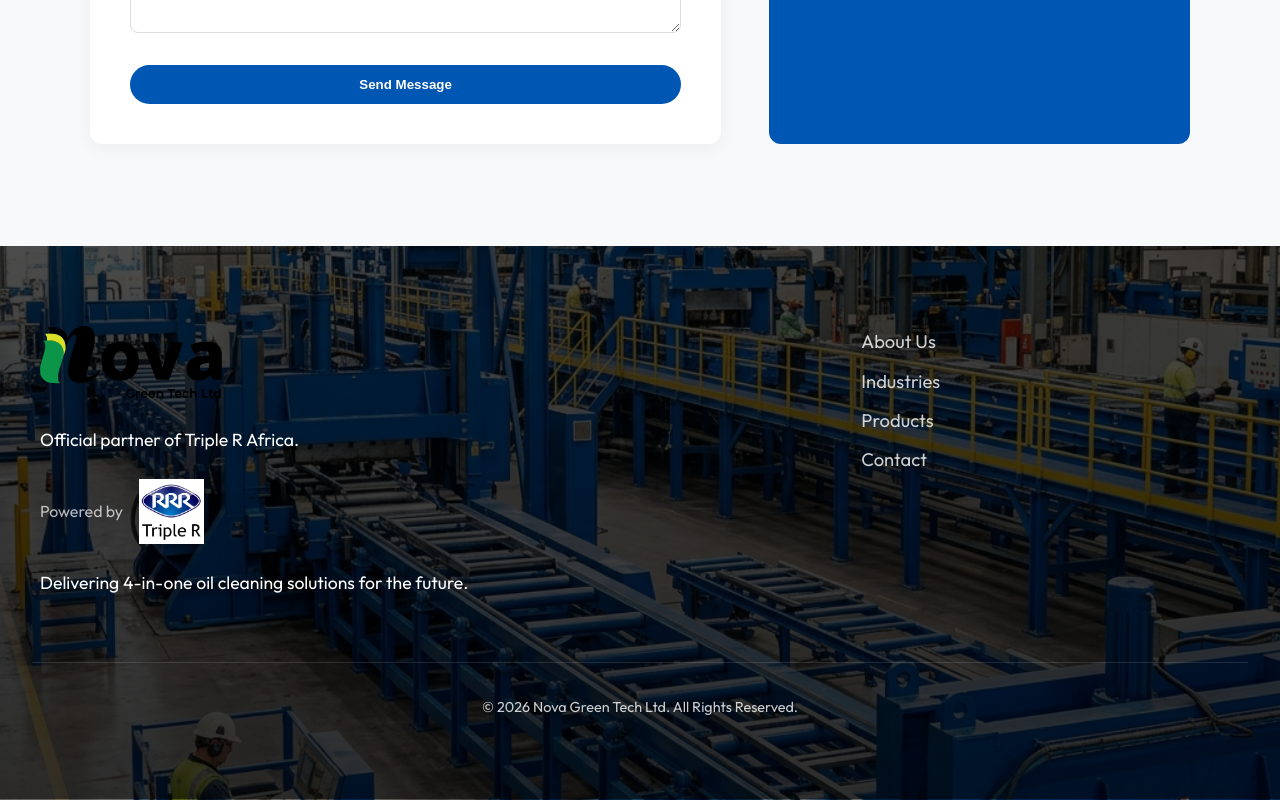
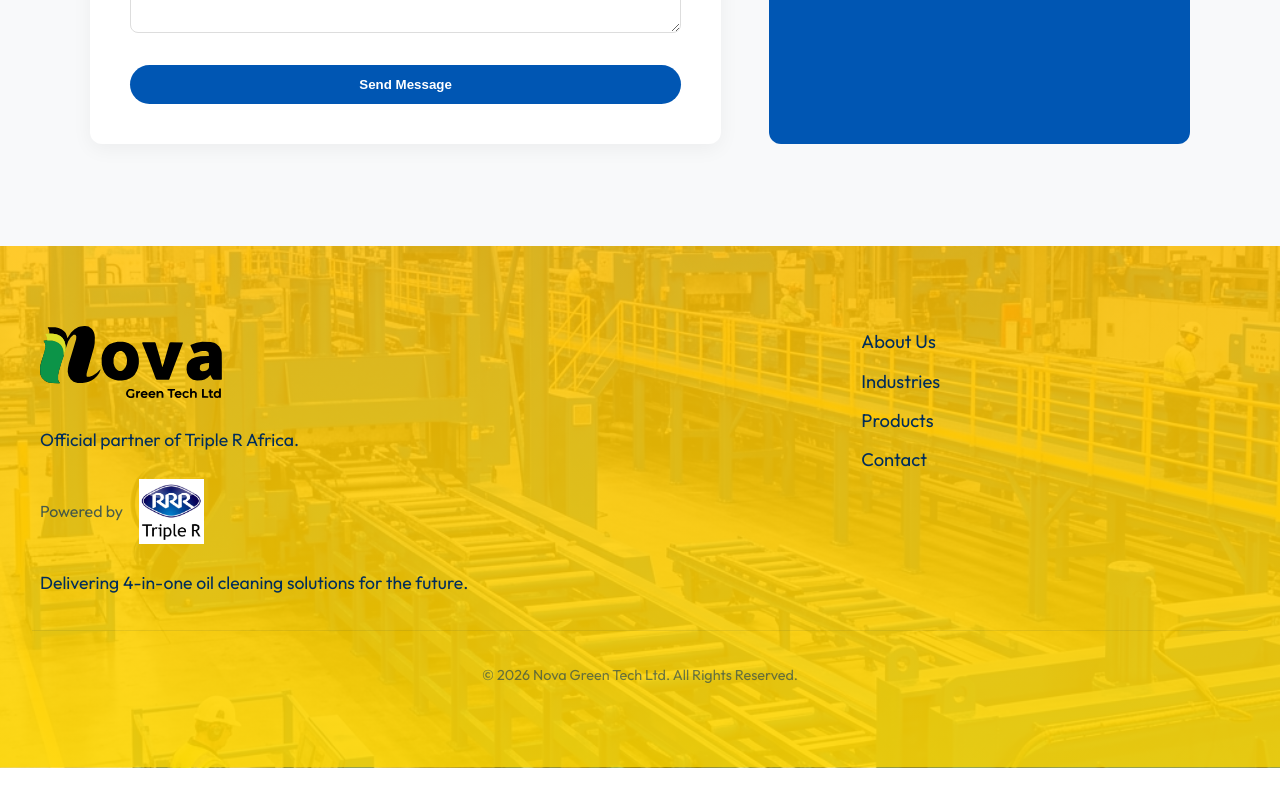
Before and after one commit to shadrackbenjamin/Novagreentechltd, a React (Vite) app: page / in a window 1280 px wide. Shown: the part 7863-8663 px from the top of the page. After the commit the page ends 8631 px from the top, so only its background shows below. Built offline with nearby package versions, Linux system fonts and the light colour scheme.

Commit message:
style: transform footer to transparent yellow theme with high-contrast navy text

```diff
--- a/src/components/Footer.jsx
+++ b/src/components/Footer.jsx
@@ -4,27 +4,27 @@ import tripleRLogo from '../assets/Triple-R-FIlters.png';
 const Footer = () => {
   return (
     <footer className="footer" style={{
-      backgroundImage: 'linear-gradient(rgba(0, 0, 0, 0.7), rgba(0, 0, 0, 0.8)), url("/services/industrial_plants.png")',
+      backgroundImage: 'linear-gradient(rgba(255, 193, 7, 0.85), rgba(255, 215, 0, 0.9)), url("/services/industrial_plants.png")',
     }}>
       <div className="footer-content">
         <div className="footer-col">
           <img src="/nova_green_tech_logo_traced.svg" alt="Nova Green Tech Ltd Logo" style={{ height: '75px', width: 'auto', marginBottom: '1.5rem', display: 'block' }} />
-          <p style={{ fontSize: '1.1rem' }}>Official partner of Triple R Africa.</p>
+          <p style={{ fontSize: '1.1rem', color: '#002d5b' }}>Official partner of Triple R Africa.</p>
           <div style={{ display: 'flex', alignItems: 'center', gap: '1rem', marginTop: '1.5rem' }}>
-            <span style={{ color: 'rgba(255,255,255,0.7)', fontSize: '1rem' }}>Powered by</span>
+            <span style={{ color: 'rgba(0, 45, 91, 0.7)', fontSize: '1rem' }}>Powered by</span>
             <img src={tripleRLogo} alt="Triple R Logo" style={{ height: '65px', objectFit: 'contain' }} />
           </div>
-          <p style={{ marginTop: '1.5rem', fontSize: '1.1rem' }}>Delivering 4-in-one oil cleaning solutions for the future.</p>
+          <p style={{ marginTop: '1.5rem', fontSize: '1.1rem', color: '#002d5b' }}>Delivering 4-in-one oil cleaning solutions for the future.</p>
         </div>
         <div className="footer-col">
-          <a href="#about" style={{ display: 'block', marginBottom: '0.5rem', color: 'rgba(255,255,255,0.8)' }}>About Us</a>
-          <a href="#services" style={{ display: 'block', marginBottom: '0.5rem', color: 'rgba(255,255,255,0.8)' }}>Industries</a>
-          <a href="#products" style={{ display: 'block', marginBottom: '0.5rem', color: 'rgba(255,255,255,0.8)' }}>Products</a>
-          <a href="#contact" style={{ display: 'block', color: 'rgba(255,255,255,0.8)' }}>Contact</a>
+          <a href="#about" style={{ display: 'block', marginBottom: '0.5rem', color: '#002d5b', textDecoration: 'none', fontWeight: '500' }}>About Us</a>
+          <a href="#services" style={{ display: 'block', marginBottom: '0.5rem', color: '#002d5b', textDecoration: 'none', fontWeight: '500' }}>Industries</a>
+          <a href="#products" style={{ display: 'block', marginBottom: '0.5rem', color: '#002d5b', textDecoration: 'none', fontWeight: '500' }}>Products</a>
+          <a href="#contact" style={{ display: 'block', color: '#002d5b', textDecoration: 'none', fontWeight: '500' }}>Contact</a>
         </div>
       </div>
-      <div className="footer-bottom">
-        <p>&copy; {new Date().getFullYear()} Nova Green Tech Ltd. All Rights Reserved.</p>
+      <div className="footer-bottom" style={{ borderTop: '1px solid rgba(0, 45, 91, 0.1)', marginTop: '2rem', paddingTop: '2rem' }}>
+        <p style={{ color: 'rgba(0, 45, 91, 0.7)', fontSize: '0.9rem' }}>&copy; {new Date().getFullYear()} Nova Green Tech Ltd. All Rights Reserved.</p>
       </div>
     </footer>
   );
--- a/src/index.css
+++ b/src/index.css
@@ -243,7 +243,7 @@ html {
 /* Footer Control */
 .footer {
   background: transparent;
-  color: white;
+  color: #002d5b;
   padding: 5rem 2rem;
   background-size: cover;
   background-position: center;
@@ -276,7 +276,7 @@ html {
   text-align: center;
   margin-top: 4rem;
   padding-top: 2rem;
-  border-top: 1px solid rgba(255,255,255,0.15);
+  border-top: 1px solid rgba(0, 45, 91, 0.2);
   font-size: 0.9rem;
   opacity: 0.8;
 }
```
